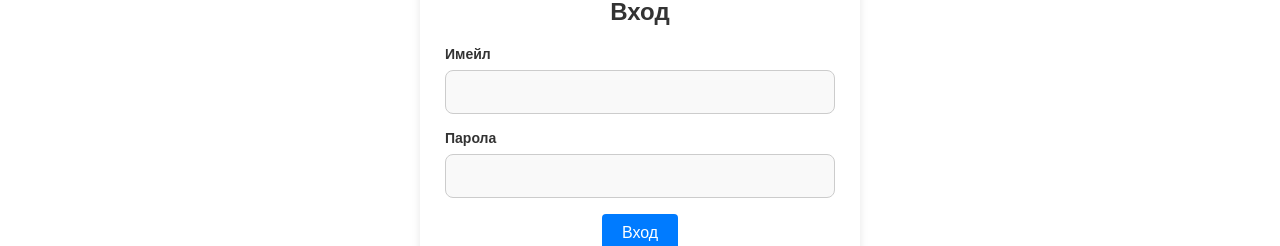
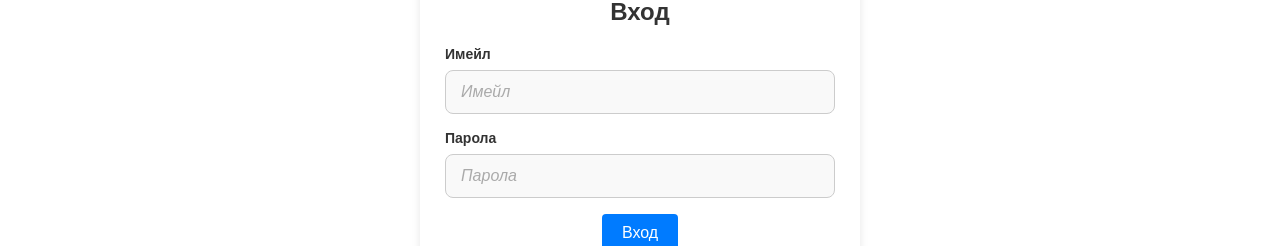
Before and after one commit to Rado-Slav/react-log-in-app, a React (Create React App) app: page / in a window 1280 px wide. Shown: the part 242-488 px from the top of the page. Built offline with nearby package versions, Linux system fonts and the light colour scheme.

Commit message:
adding input placeholder texts

```diff
--- a/src/components/Form/Form.tsx
+++ b/src/components/Form/Form.tsx
@@ -53,12 +53,14 @@ const Form: React.FC<FormProps> = ({
         type="email"
         value={email}
         onChange={onEmailChange}
+        placeholder={t("login.email")}
       />
       <Input
         label={t("login.password")}
         type="password"
         value={password}
         onChange={onPasswordChange}
+        placeholder={t("login.password")}
       />
       <Button onClick={handleButtonClick}>{loginButtonLabel}</Button>
       {errorKey && (
--- a/src/pages/ForgotPasswordPage/ForgotPasswordPage.tsx
+++ b/src/pages/ForgotPasswordPage/ForgotPasswordPage.tsx
@@ -56,6 +56,7 @@ const ForgotPasswordPage: React.FC = () => {
         type="email"
         value={email}
         onChange={(e) => setEmail(e.target.value)}
+        placeholder={t("login.email")}
       />
       <Button onClick={handleSubmit}>
         {t("forgot_password.submit_button")}
```
